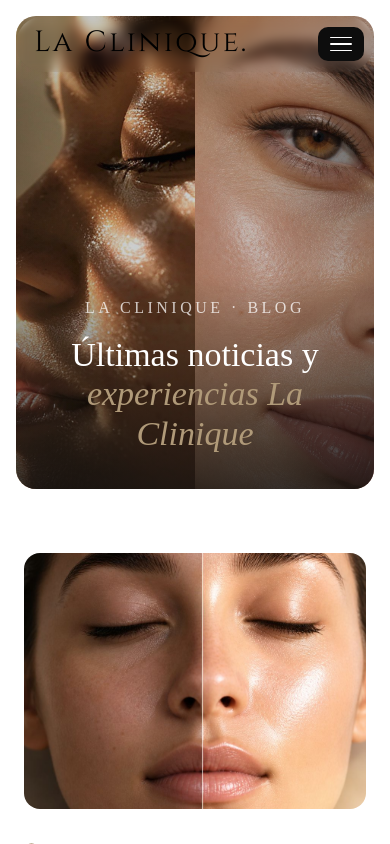
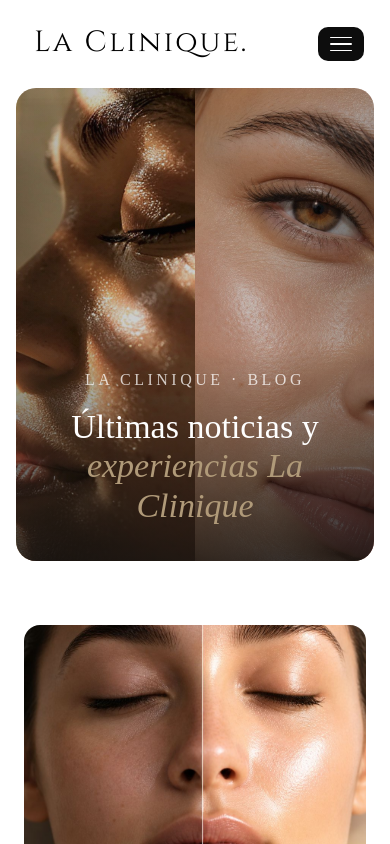
Before and after one commit to WixoEdu/luminae-beauty, a Next.js app: page /blog in a window 390 px wide. Built offline with nearby package versions, Linux system fonts and the light colour scheme.

Commit message:
Bajar el header del blog para que inicie debajo del navbar
El header split-image flotaba detrás del nav fijo; ahora tiene margen
superior propio en desktop y mobile para no quedar oculto por la barra.

```diff
--- a/components/BlogHeader.module.css
+++ b/components/BlogHeader.module.css
@@ -1,7 +1,7 @@
 .header {
   position: relative;
   height: clamp(440px, 62vh, 640px);
-  margin: 24px 24px 0;
+  margin: 112px 24px 0;
   border-radius: 32px;
   overflow: hidden;
 }
@@ -66,7 +66,7 @@
 @media (max-width: 768px) {
   .header {
     height: clamp(360px, 56vh, 480px);
-    margin: 16px 16px 0;
+    margin: 88px 16px 0;
     border-radius: 20px;
   }
 
```
